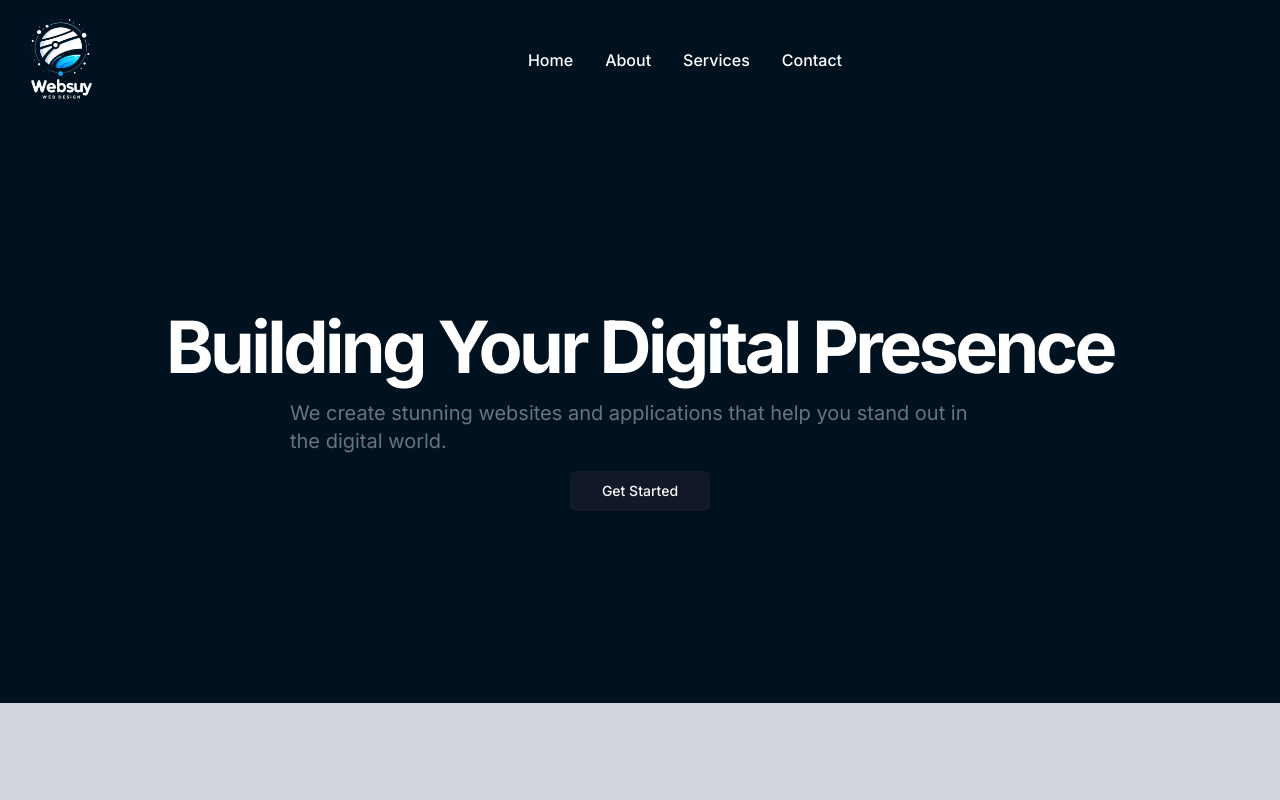
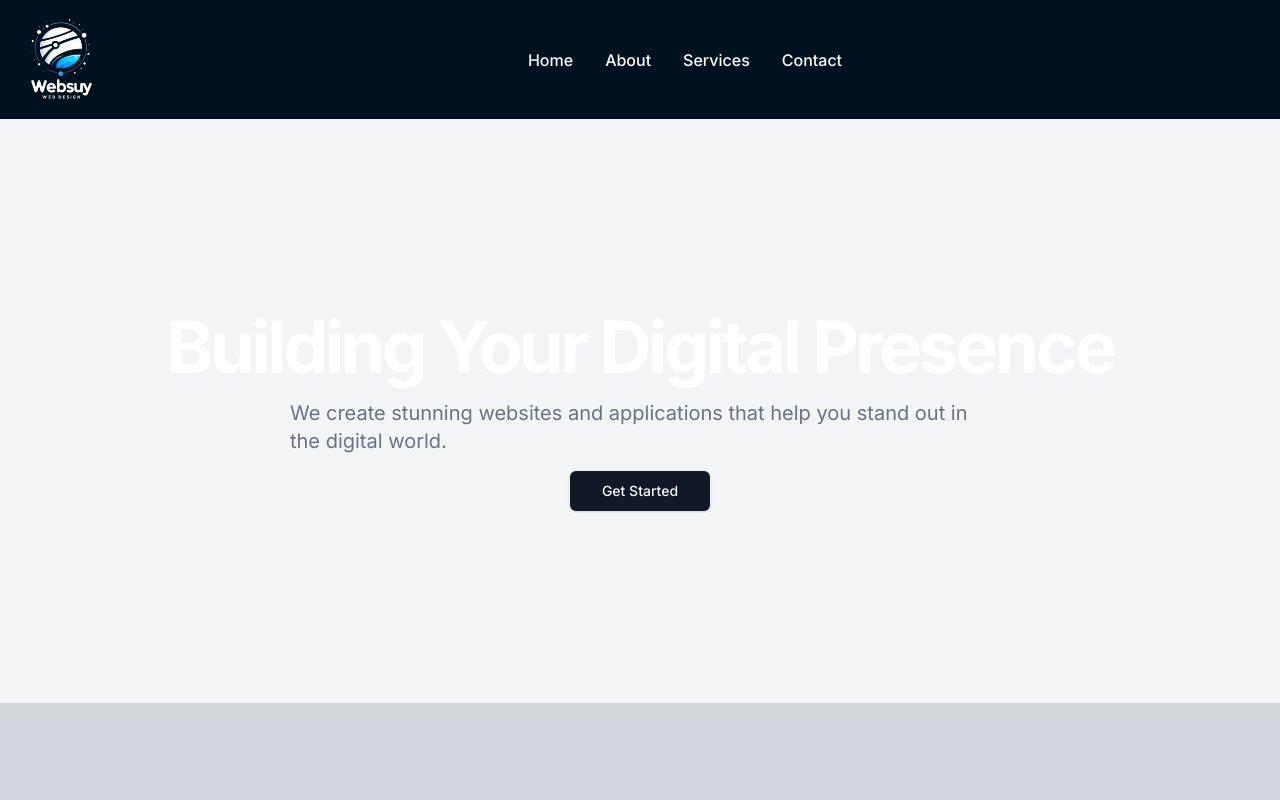
Before and after one commit to lucascastro29/Webs_uy, a Next.js app: page / in a window 1280 px wide. Shown: the top 800 px of the page. Built offline with nearby package versions, Linux system fonts and the light colour scheme.

Commit message:
second change

```diff
--- a/app/globals.css
+++ b/app/globals.css
@@ -2,6 +2,7 @@
 @tailwind components;
 @tailwind utilities;
 
+i
 :root {
   --foreground-rgb: 0, 0, 0;
   --background-start-rgb: 214, 219, 220;
--- a/app/ui/Components/Landing.tsx
+++ b/app/ui/Components/Landing.tsx
@@ -1,14 +1,17 @@
 import Link from "next/link";
 import styles from "@/app/ui/home.module.css";
+import Image from "next/image";
+import homepage from "@/app/ui/images/homepage.jpg"
 export default function Page() {
   //aca iria la seccion inicial que apareceria al principio de la pagina y tendria que tener animaciones y cosas bonitas
 
   return (
     <section
       className="w-full py-48 md:py-48 lg:py-48 bg-gray-100 dark:bg-gray-800"
-      style={{ backgroundColor: "#001220" }}
+
     >
       <div className="px-4 md:px-6">
+        <div className={styles.homeimage}>
         {/*<div className={styles.circles}></div>*/}
         <div className="flex flex-col items-center space-y-4 text-left ">
           <div className="space-y-4">
@@ -30,6 +33,8 @@ export default function Page() {
 
           </div>
         </div>
+        </div>
+
       </div>
     </section>
   );
```
Also changed, not shown: public/homepage.jpg (renamed from app/ui/images/homepage.jpg).
